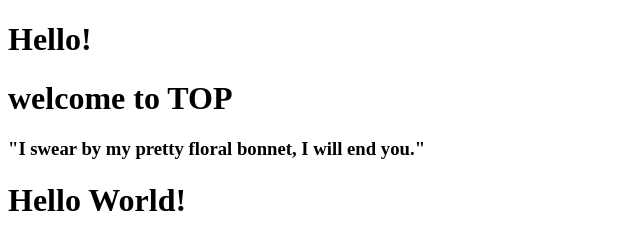
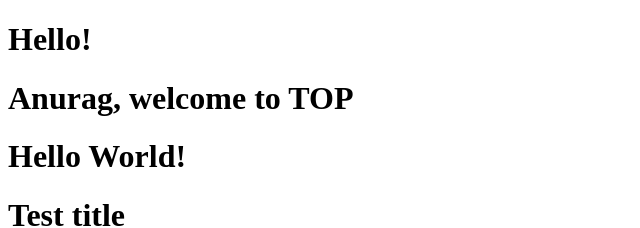
Before and after one commit to Technmad/reactjs, a React (Vite) app in the folder my-first-react-app/: page / in a window 1280 px wide. Shown: the top 228 px of the page, without its empty margins (0-640 px from the left). Built offline with nearby package versions, Linux system fonts and the light colour scheme.

Commit message:
react component

```diff
--- a/my-first-react-app/src/greetings.jsx
+++ b/my-first-react-app/src/greetings.jsx
@@ -1,10 +1,12 @@
 const GreetUser = () => {
+  const user = "Anurag";
   return (
     <>
-      <h1>welcome to TOP</h1>
-      <h3>&quot;I swear by my pretty floral bonnet, I will end you.&quot;</h3>
+      <h1 className="greetings">{user}, welcome to TOP</h1>
     </>
   );
 };
 
 export default GreetUser;
+
+// using JSX syntactical sugar instead of createElement()
```
